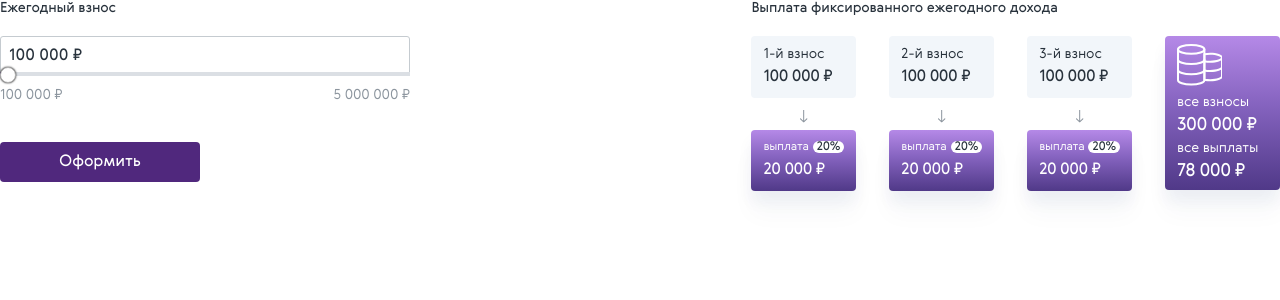
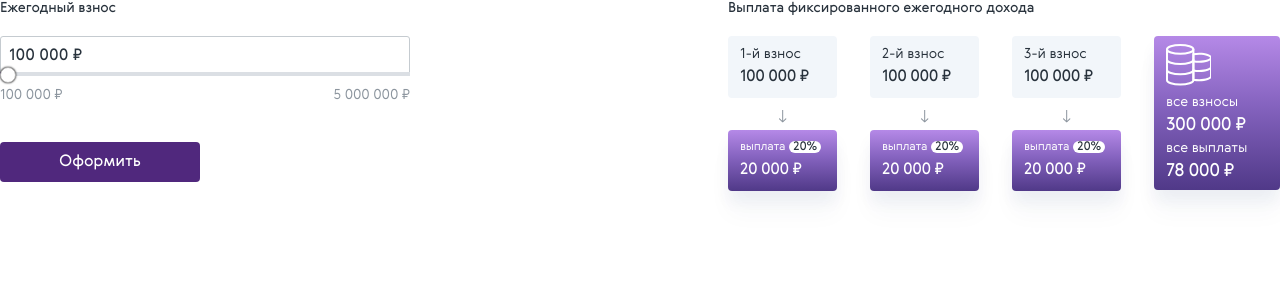
Before and after one commit to Lisdima/calc-for-3-years, a Vue app: page / in a window 1280 px wide. Shown: the top 300 px of the page. Built offline with nearby package versions, Linux system fonts and the light colour scheme.

Commit message:
fix twitching

```diff
--- a/src/components/UnnualPayments.vue
+++ b/src/components/UnnualPayments.vue
@@ -197,11 +197,12 @@ export default {
   }
   &__item-fee {
     position: relative;
-    width: 100%;
+    width: 109px;
     background: #f2f6fa;
     color: #28323c;
     margin-bottom: 32px;
     @media (max-width: 959px) {
+      width: 100%;
       margin-right: 48px;
     }
     .payout-info__price {
@@ -258,7 +259,7 @@ export default {
     padding: 8px 12px;
     border-radius: 4px;
     height: 154px;
-    min-width: 115px;
+    min-width: 126px;
     width: 100%;
     background: 'Gerbera', 'Helvetica', Arial, sans-serif;
     color: #ffffff;
```
Also changed, not shown: 7 other files (tests, documents, lock files or other folders).
